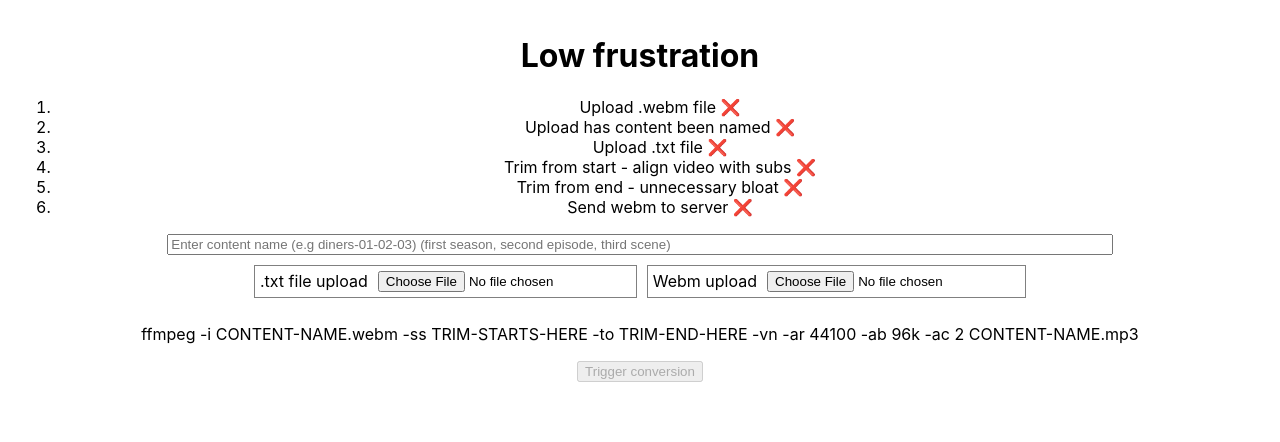
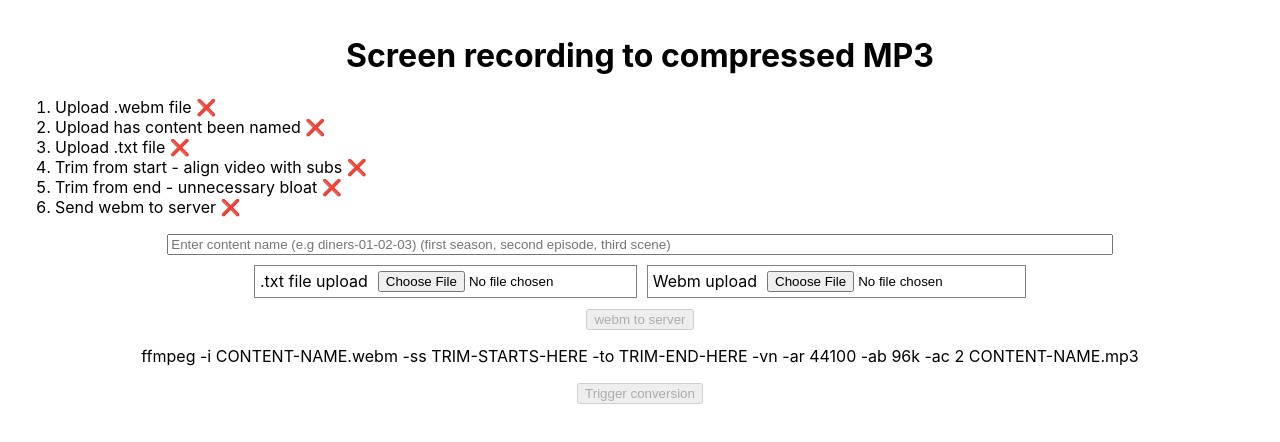
Before and after one commit to AkramRasikh/media-content-snipper-FE, a React (Create React App) app: page / in a window 1280 px wide. Shown: the top 442 px of the page. Built offline with nearby package versions, Linux system fonts and the light colour scheme.

Commit message:
remove strct mode

```diff
--- a/src/App.tsx
+++ b/src/App.tsx
@@ -20,9 +20,10 @@ function App() {
   const [webmFileState, setWebmFileState] = useState(null);
   const [webmFileUrlState, setWebmFileUrlState] = useState(null);
   const [uploadMessage, setUploadMessage] = useState('');
+  const [hasVideoBeenUploaded, setHasVideoBeenUploaded] = useState(false);
 
   const handleWebMToServer = async () => {
-    if (!webmFileState) {
+    if (!webmFileState || !hasVideoBeenUploaded) {
       alert('Please select a file first.');
       return;
     }
@@ -31,6 +32,7 @@ function App() {
     formData.append('file', webmFileState);
 
     try {
+      setIsLoading(true);
       const response = await axios.post(
         'http://localhost:4000/upload-file',
         formData,
@@ -40,16 +42,23 @@ function App() {
           },
         },
       );
-      setUploadMessage(`File uploaded successfully: ${response.data.filePath}`);
+      if (response.status === 200) {
+        setUploadMessage(
+          `File uploaded successfully: ${response.data.filePath}`,
+        );
+        setHasVideoBeenUploaded(true);
+      }
     } catch (error) {
       console.error('Error uploading file:', error);
       setUploadMessage('Failed to upload file');
+    } finally {
+      setIsLoading(false);
     }
   };
 
   const handleTxtToJson = (fileData) => {
     const res = txtToJSON(fileData);
-    setTranscriptDataState(res);
+    setTranscriptDataState(res as any);
   };
 
   const handleFileChange = (event) => {
@@ -68,7 +77,6 @@ function App() {
 
       // Read the file as text
       reader.readAsText(thisFile);
-      console.log('## ', { first: event.target.files[0], thisFile });
     }
   };
 
@@ -133,13 +141,30 @@ function App() {
         padding: '15px',
       }}
     >
-      <h1>Low frustration</h1>
+      {isLoading ? (
+        <div
+          style={{ position: 'absolute', top: '30px', display: 'inline-flex' }}
+        >
+          <p
+            style={{
+              textAlign: 'center',
+              fontWeight: 700,
+              color: 'red',
+              fontSize: 30,
+            }}
+          >
+            ...LOADING!!
+          </p>
+        </div>
+      ) : null}
+      <h1>Screen recording to compressed MP3</h1>
       <VideoSnippingCheckList
         hasTxtFile={transcriptDataState}
         hasWebmFile={webmFileUrlState}
         hasTrimFromStart={decrepenacyState}
         hasTrimFromEnd={lastAudioTimeStampState}
         hasContentBeenNamed={contentName}
+        hasWebmBeenSentToServer={hasVideoBeenUploaded}
       />
       <div>
         <input
@@ -195,6 +220,11 @@ function App() {
         </div>
       </div>
       <div>
+        <button disabled={!hasVideoBeenUploaded} onClick={handleWebMToServer}>
+          webm to server
+        </button>
+      </div>
+      <div>
         <p style={{ display: 'inline-flex', gap: '10px' }}>{commandToCopy}</p>
       </div>
       {webmFileUrlState ? (
@@ -209,9 +239,7 @@ function App() {
           webmFileUrlState={webmFileUrlState}
         />
       ) : null}
-      {webmFileState && (
-        <button onClick={handleWebMToServer}>webm to server</button>
-      )}
+
       <button
         onClick={handleConvert}
         disabled={Boolean(
--- a/src/VideoSnippingCheckList.tsx
+++ b/src/VideoSnippingCheckList.tsx
@@ -7,7 +7,7 @@ const VideoSnippingCheckList = ({
   hasContentBeenNamed,
 }) => {
   return (
-    <div>
+    <div style={{ textAlign: 'left' }}>
       <ol>
         <li>Upload .webm file {hasTxtFile ? '✅' : '❌'}</li>
         <li>
--- a/src/utils/txt-to-json.js
+++ b/src/utils/txt-to-json.js
@@ -1,7 +1,5 @@
 export const txtToJSON = (txtData) => {
   // Split the file content into lines
-  console.log('## ', txtData);
-
   const lines = txtData.trim().split('\n');
 
   // Initialize an array to hold the JSON objects
```
Also changed, not shown: tsconfig.json (+3 -9 lines).
